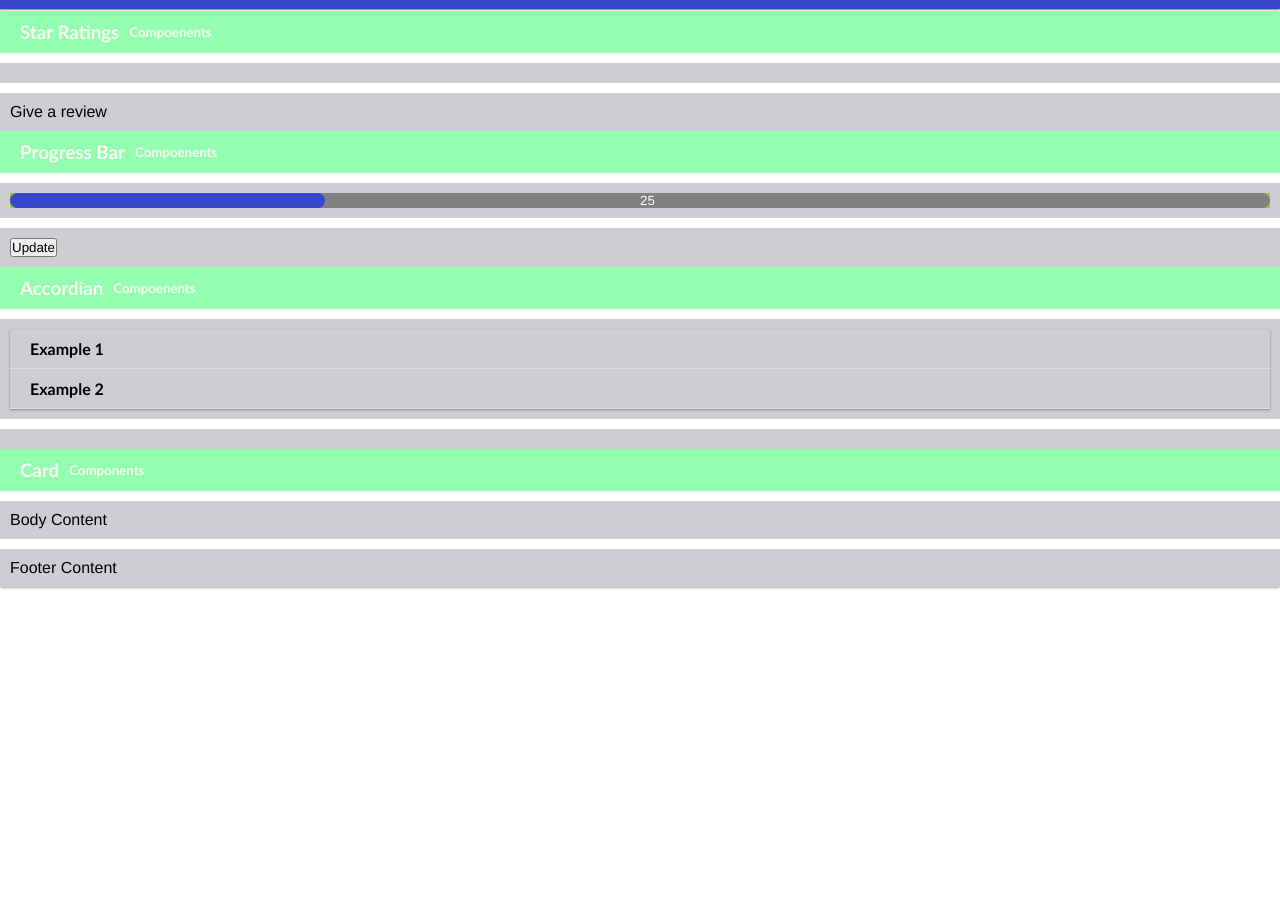
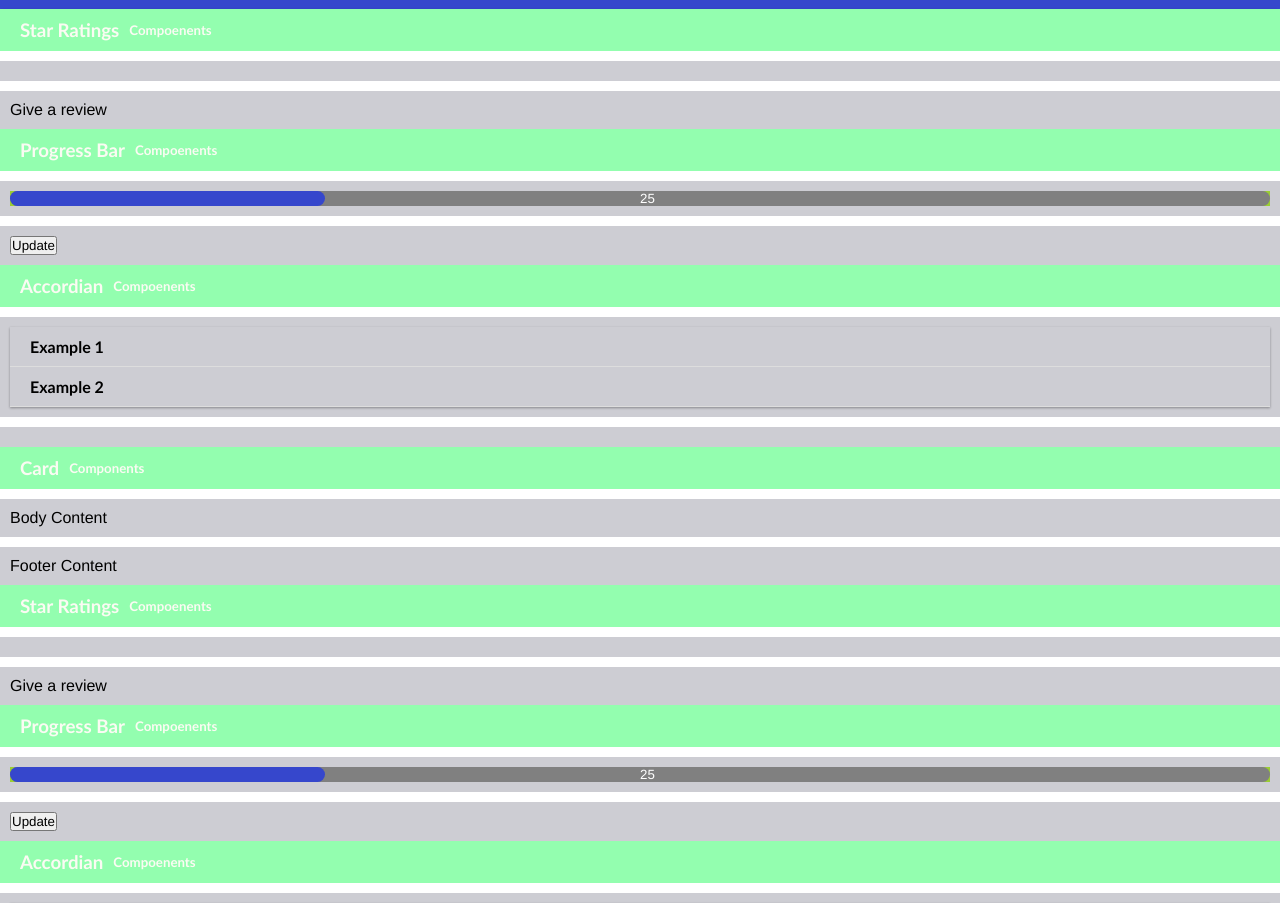
Before and after one commit to prakashthakuri/Angular-Challenges, an Angular app: page / in a window 1280 px wide. Shown: the part 50-953 px from the top of the page. Before the commit the page ends 800 px from the top, so only its background shows below. Built offline with nearby package versions, Linux system fonts and the light colour scheme.

Commit message:
Basic Routing

```diff
--- a/src/app/app-routing.module.ts
+++ b/src/app/app-routing.module.ts
@@ -1,10 +1,19 @@
+import { ComponentDocumentationComponent } from './components/component-documentation/component-documentation.component';
 import { NgModule } from '@angular/core';
 import { Routes, RouterModule } from '@angular/router';
 
-const routes: Routes = [];
+const routes: Routes = [
+
+  // {path: '', redirectTo: '/', pathMatch: 'full'},
+  {path: '', component: ComponentDocumentationComponent},
+
+
+];
 
 @NgModule({
   imports: [RouterModule.forRoot(routes)],
   exports: [RouterModule]
 })
-export class AppRoutingModule { }
+export class AppRoutingModule {
+
+}
--- a/src/app/app.component.html
+++ b/src/app/app.component.html
@@ -12,38 +12,8 @@
 
 
 </app-toolbar>
-<hr/>
-<main>
 
-  <app-card [iconClasses]= "'fas fa-info-circle'" [title] ="'Star Ratings'" [subtitle] = "'Compoenents'">
+<app-component-documentation></app-component-documentation>
 
-    <app-star-ratings body [rating] = "3.5"></app-star-ratings>
-
-    <p footer> Give a review</p>
-  </app-card>
-
-  <app-card [iconClasses]= "'fas fa-info-circle'" [title]= "'Progress Bar'" [subtitle]= "'Compoenents'">
-
-    <app-progress-bar body [value]= "progressValue"></app-progress-bar>
-
-    <button footer (click)= "progressValue= 75;">Update</button>
-
-  </app-card>
-
-  <app-card [iconClasses]= "'fas fa-info-circle'" [title]= "'Accordian'" [subtitle]= "'Compoenents'">
-
-    <app-accordion body [items]= "accordionItems"></app-accordion>
-
-
-  </app-card>
-
-  <app-card [iconClasses] = "'fas fa-info-circle'" [title]= "'Card'" [subtitle]= "'Components'">
-
-    <p footer>Footer Content</p>
-    <p body>Body Content</p>
-
-  </app-card>
-
-  <app-topofpage></app-topofpage>
-
-</main>
+<app-topofpage></app-topofpage>
+<router-outlet></router-outlet>
--- a/src/app/app.component.ts
+++ b/src/app/app.component.ts
@@ -1,4 +1,3 @@
-import { AccordionItem } from './components/accordion/accordian-item.interface';
 import { Component } from '@angular/core';
 
 @Component({
@@ -7,17 +6,4 @@ import { Component } from '@angular/core';
   styleUrls: ['./app.component.scss'],
 })
 export class AppComponent {
-  public progressValue = 25;
-  public accordionItems: AccordionItem[] = [
-    {
-      title: 'Example 1',
-      content: 'Example Content 1',
-      isExpanded: false,
-    },
-    {
-      title: 'Example 2',
-      content: 'Example Content 2',
-      isExpanded: false,
-    },
-  ];
 }
--- a/src/app/app.module.ts
+++ b/src/app/app.module.ts
@@ -1,3 +1,4 @@
+import { RouterModule } from '@angular/router';
 import { BrowserModule } from '@angular/platform-browser';
 import { NgModule } from '@angular/core';
 
@@ -10,10 +11,18 @@ import { FontAwesomeModule } from '@fortawesome/angular-fontawesome';
 import { ProgressBarComponent } from './components/progress-bar/progress-bar.component';
 import { StarRatingsComponent } from './components/star-ratings/star-ratings.component';
 import { TopofpageComponent } from './components/topofpage/topofpage.component';
+import { ComponentDocumentationComponent } from './components/component-documentation/component-documentation.component';
 
 @NgModule({
-  declarations: [AppComponent, ToolbarComponent, CardComponent, AccordionComponent, ProgressBarComponent, StarRatingsComponent, TopofpageComponent],
-  imports: [BrowserModule, AppRoutingModule, FontAwesomeModule],
+  declarations: [AppComponent,
+                ToolbarComponent,
+                CardComponent,
+                AccordionComponent,
+                ProgressBarComponent,
+                StarRatingsComponent,
+                TopofpageComponent,
+                ComponentDocumentationComponent],
+  imports: [BrowserModule, AppRoutingModule, FontAwesomeModule, RouterModule.forRoot([ ])],
   providers: [],
   bootstrap: [AppComponent],
 })
--- /dev/null
+++ b/src/app/components/component-documentation/component-documentation.component.html
@@ -0,0 +1,33 @@
+<main>
+
+  <app-card [iconClasses]= "'fas fa-info-circle'" [title] ="'Star Ratings'" [subtitle] = "'Compoenents'">
+
+    <app-star-ratings body [rating] = "3.5"></app-star-ratings>
+
+    <p footer> Give a review</p>
+  </app-card>
+
+  <app-card [iconClasses]= "'fas fa-info-circle'" [title]= "'Progress Bar'" [subtitle]= "'Compoenents'">
+
+    <app-progress-bar body [value]= "progressValue"></app-progress-bar>
+
+    <button footer (click)= "progressValue= 75;">Update</button>
+
+  </app-card>
+
+  <app-card [iconClasses]= "'fas fa-info-circle'" [title]= "'Accordian'" [subtitle]= "'Compoenents'">
+
+    <app-accordion body [items]= "accordionItems"></app-accordion>
+
+
+  </app-card>
+
+  <app-card [iconClasses] = "'fas fa-info-circle'" [title]= "'Card'" [subtitle]= "'Components'">
+
+    <p footer>Footer Content</p>
+    <p body>Body Content</p>
+
+  </app-card>
+
+
+</main>
--- /dev/null
+++ b/src/app/components/component-documentation/component-documentation.component.ts
@@ -0,0 +1,31 @@
+import { AccordionItem } from './../accordion/accordian-item.interface';
+import { Component, OnInit } from '@angular/core';
+
+
+@Component({
+  selector: 'app-component-documentation',
+  templateUrl: './component-documentation.component.html',
+  styleUrls: ['./component-documentation.component.scss']
+})
+
+export class ComponentDocumentationComponent implements OnInit {
+  public progressValue = 25;
+  public accordionItems: AccordionItem[] = [
+    {
+      title: 'Example 1',
+      content: 'Example Content 1',
+      isExpanded: false,
+    },
+    {
+      title: 'Example 2',
+      content: 'Example Content 2',
+      isExpanded: false,
+    },
+  ];
+
+  constructor() { }
+
+  ngOnInit(): void {
+  }
+
+}
```
Also changed, not shown: src/app/components/component-documentation/component-documentation.component.scss (added), 1 other file (tests, documents, lock files or other folders).
